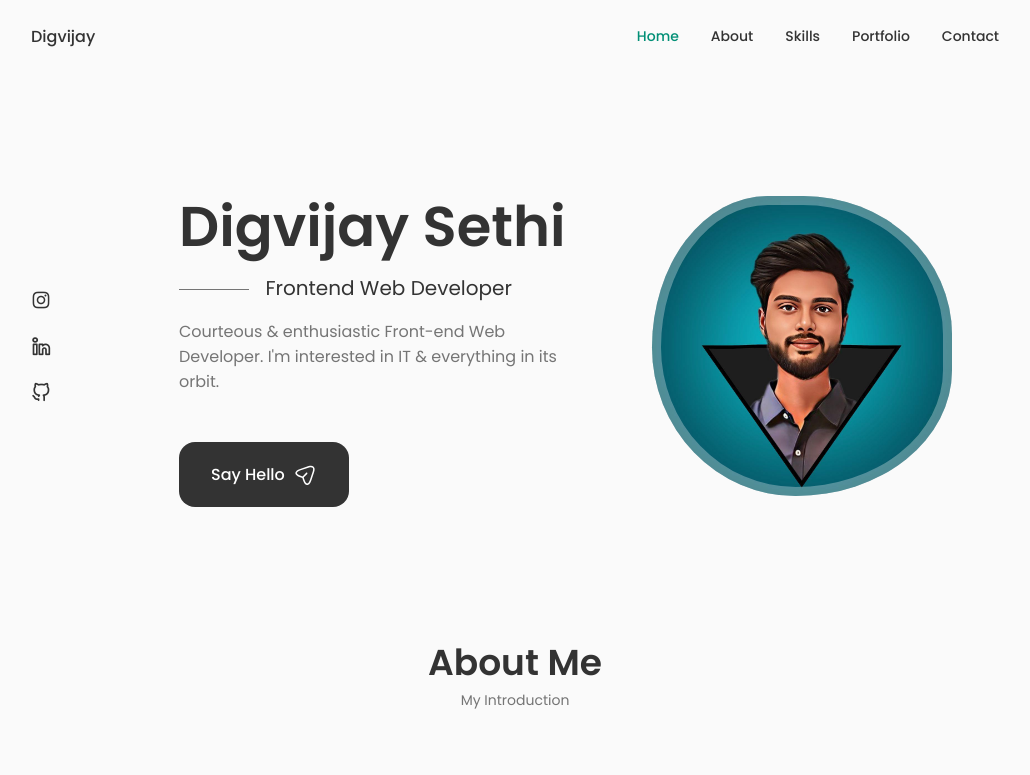
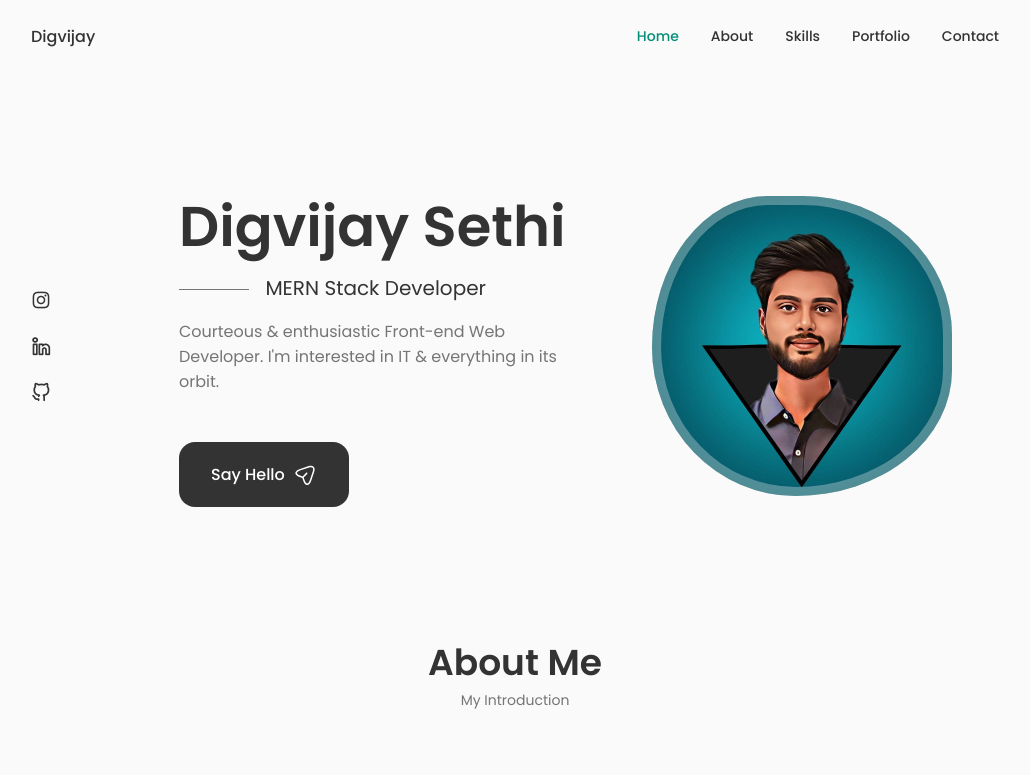
Before and after one commit to justxdv/My-Portfolio, a React (Create React App) app: page / in a window 1280 px wide. Shown: the top 775 px of the page, without its empty margins (125-1155 px from the left). Built offline with nearby package versions, Linux system fonts and the light colour scheme.

Commit message:
stack change

```diff
--- a/src/components/home/Data.jsx
+++ b/src/components/home/Data.jsx
@@ -5,7 +5,7 @@ const Data = () => {
     <div className="home__data">
         <h1 className="home__title">Digvijay Sethi
         </h1>
-        <h3 className="home__subtitle">Frontend Web Developer</h3>
+        <h3 className="home__subtitle">MERN Stack Developer</h3>
         <p className="home__description">Courteous & enthusiastic Front-end Web Developer. I'm interested in IT & everything in its orbit.</p>
 
         <a href="#contact" className="button button--flex">
```
